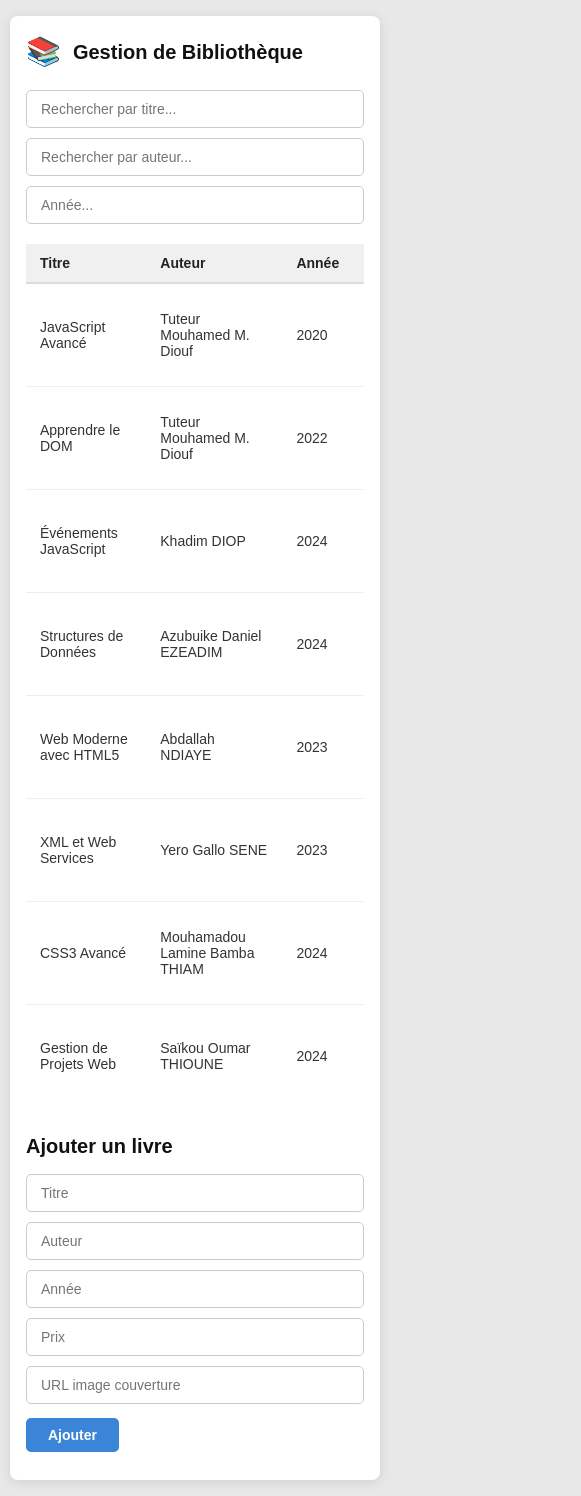
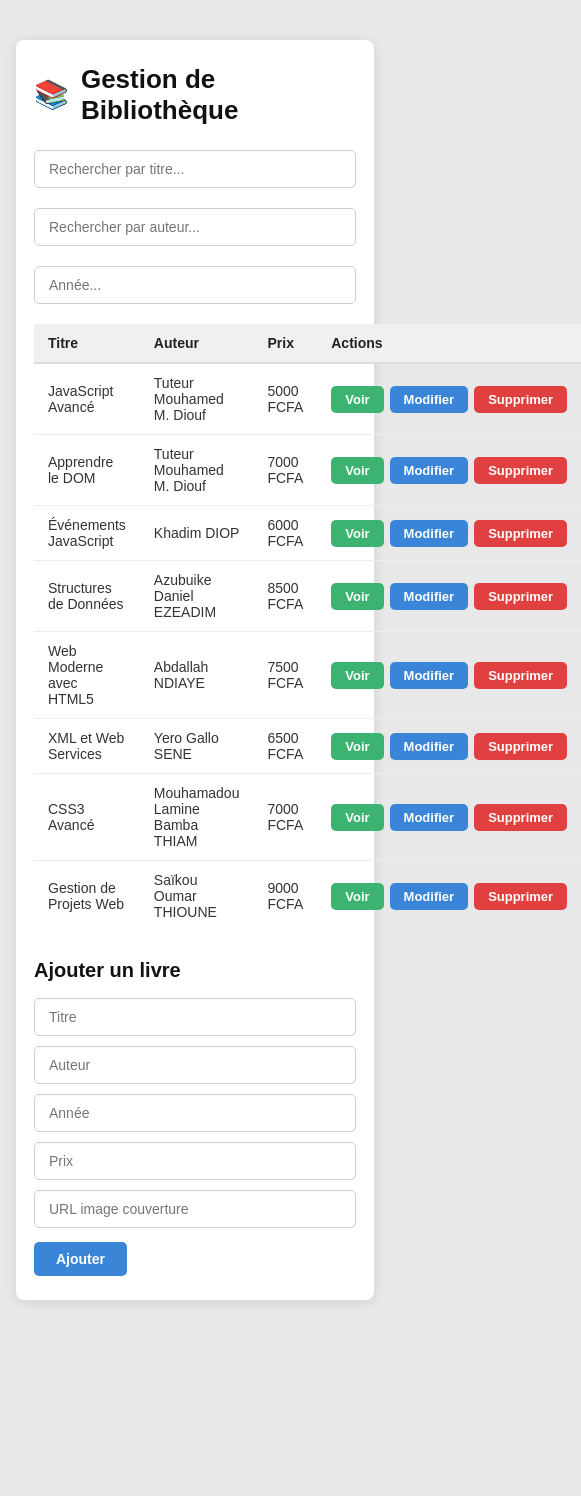
Before and after one commit to azudan/Gestion-de-Biblioth-que-Pro, a plain HTML site: page index.html in a window 390 px wide. Shown: the whole page, 581 px wide, since content can reach past the window. After the commit the page ends 1340 px from the top, so only its background shows below. Drawn offline with Linux system fonts and the light colour scheme.

Commit message:
Update style.css

```diff
--- a/style.css
+++ b/style.css
@@ -16,7 +16,7 @@
 /* ===== CARD ===== */
 .page-wrapper {
   width: 100%;
-  max-width: 820px;
+  max-width: 780px;
 }
 
 .card {
@@ -36,45 +36,38 @@
   color: #111;
   margin-bottom: 24px;
 }
-.title-icon { font-size: 28px; line-height: 1; }
 
-/* ===== SEARCH BAR ===== */
-.search-bar {
-  display: flex;
-  gap: 10px;
-  margin-bottom: 20px;
-  flex-wrap: wrap;
+.title-icon {
+  font-size: 28px;
+  line-height: 1;
 }
 
+/* ===== SEARCH ===== */
 .search-input {
-  flex: 1 1 160px;
+  width: 100%;
   padding: 10px 14px;
   font-size: 14px;
   border: 1px solid #ccc;
   border-radius: 5px;
   outline: none;
   color: #444;
+  margin-bottom: 20px;
   background: #fff;
 }
-.search-input:focus { border-color: #3a85d8; }
-.search-year { flex: 0 1 110px; }
-
-/* ===== TABLE WRAPPER (scroll on mobile) ===== */
-.table-wrapper {
-  width: 100%;
-  overflow-x: auto;
-  margin-bottom: 28px;
-  -webkit-overflow-scrolling: touch;
+.search-input:focus {
+  border-color: #999;
 }
 
 /* ===== TABLE ===== */
 #books-table {
   width: 100%;
   border-collapse: collapse;
-  min-width: 520px;
+  margin-bottom: 28px;
 }
 
-#books-table thead tr { background-color: #f0f0f0; }
+#books-table thead tr {
+  background-color: #f0f0f0;
+}
 
 #books-table th {
   text-align: left;
@@ -83,7 +76,6 @@
   font-weight: 700;
   color: #222;
   border-bottom: 2px solid #ddd;
-  white-space: nowrap;
 }
 
 #books-table td {
@@ -94,28 +86,31 @@
   vertical-align: middle;
 }
 
-#books-table tbody tr:last-child td { border-bottom: none; }
-#books-table tbody tr:hover { background: #fafafa; }
+#books-table tbody tr:last-child td {
+  border-bottom: none;
+}
 
 /* ===== ACTION BUTTONS ===== */
-.actions { display: flex; gap: 6px; flex-wrap: wrap; }
+.actions {
+  display: flex;
+  gap: 6px;
+}
 
 .btn {
-  padding: 6px 12px;
+  padding: 6px 14px;
   font-size: 13px;
   font-weight: 600;
   border: none;
   border-radius: 5px;
   cursor: pointer;
   color: #fff;
-  white-space: nowrap;
   transition: opacity 0.15s;
 }
-.btn:hover { opacity: 0.85; }
+.btn:hover { opacity: 0.88; }
 
-.btn-voir      { background-color: #3cb371; }
-.btn-modifier  { background-color: #3a85d8; }
-.btn-supprimer { background-color: #e04040; }
+.btn-voir      { background-color: #3cb371; } /* vert */
+.btn-modifier  { background-color: #3a85d8; } /* bleu */
+.btn-supprimer { background-color: #e04040; } /* rouge */
 
 /* ===== FORM HEADING ===== */
 .form-heading {
@@ -143,10 +138,16 @@
   color: #333;
   background: #fff;
 }
-.form-input:focus { border-color: #3a85d8; }
+.form-input:focus {
+  border-color: #3a85d8;
+}
 
 /* ===== FORM ACTIONS ===== */
-.form-actions { display: flex; gap: 10px; flex-wrap: wrap; margin-top: 4px; }
+.form-actions {
+  display: flex;
+  gap: 10px;
+  margin-top: 4px;
+}
 
 .btn-ajouter {
   background-color: #3a85d8;
@@ -179,32 +180,35 @@
   display: none;
   position: fixed;
   inset: 0;
-  background: rgba(0,0,0,0.45);
+  background: rgba(0, 0, 0, 0.45);
   z-index: 200;
   align-items: center;
   justify-content: center;
-  padding: 16px;
 }
-.modal-overlay.active { display: flex; }
+.modal-overlay.active {
+  display: flex;
+}
 
 .modal-card {
   background: #fff;
   border-radius: 8px;
   padding: 32px 36px;
   max-width: 600px;
-  width: 100%;
+  width: 90%;
   position: relative;
   box-shadow: 0 8px 32px rgba(0,0,0,0.18);
 }
 
 .modal-close {
   position: absolute;
-  top: 14px; right: 18px;
+  top: 14px;
+  right: 18px;
   background: none;
   border: none;
   font-size: 22px;
   color: #555;
   cursor: pointer;
+  line-height: 1;
 }
 .modal-close:hover { color: #111; }
 
@@ -212,12 +216,11 @@
   display: flex;
   gap: 28px;
   align-items: flex-start;
-  flex-wrap: wrap;
 }
 
 .modal-body img {
-  width: 160px;
-  height: 220px;
+  width: 180px;
+  height: 240px;
   object-fit: cover;
   border-radius: 5px;
   border: 1px solid #ddd;
@@ -225,8 +228,6 @@
 }
 
 .modal-info {
-  flex: 1;
-  min-width: 160px;
   display: flex;
   flex-direction: column;
   gap: 6px;
@@ -240,23 +241,16 @@
   margin-bottom: 4px;
 }
 
-.modal-info p { font-size: 15px; color: #444; }
+.modal-info p {
+  font-size: 15px;
+  color: #444;
+}
 
 /* ===== RESPONSIVE ===== */
-@media (max-width: 600px) {
-  body { padding: 16px 10px; }
-
-  .card { padding: 22px 16px 28px; }
-
-  .app-title { font-size: 20px; }
-
-  .search-bar { flex-direction: column; }
-  .search-input, .search-year { flex: 1 1 auto; width: 100%; }
-
-  .actions { gap: 4px; }
-  .btn { padding: 5px 9px; font-size: 12px; }
-
-  .modal-card { padding: 24px 18px; }
+@media (max-width: 560px) {
+  .card { padding: 24px 18px; }
   .modal-body { flex-direction: column; align-items: center; }
-  .modal-body img { width: 130px; height: 180px; }
+  .modal-body img { width: 140px; height: 190px; }
+  #books-table th:nth-child(3),
+  #books-table td:nth-child(3) { display: none; }
 }
```
